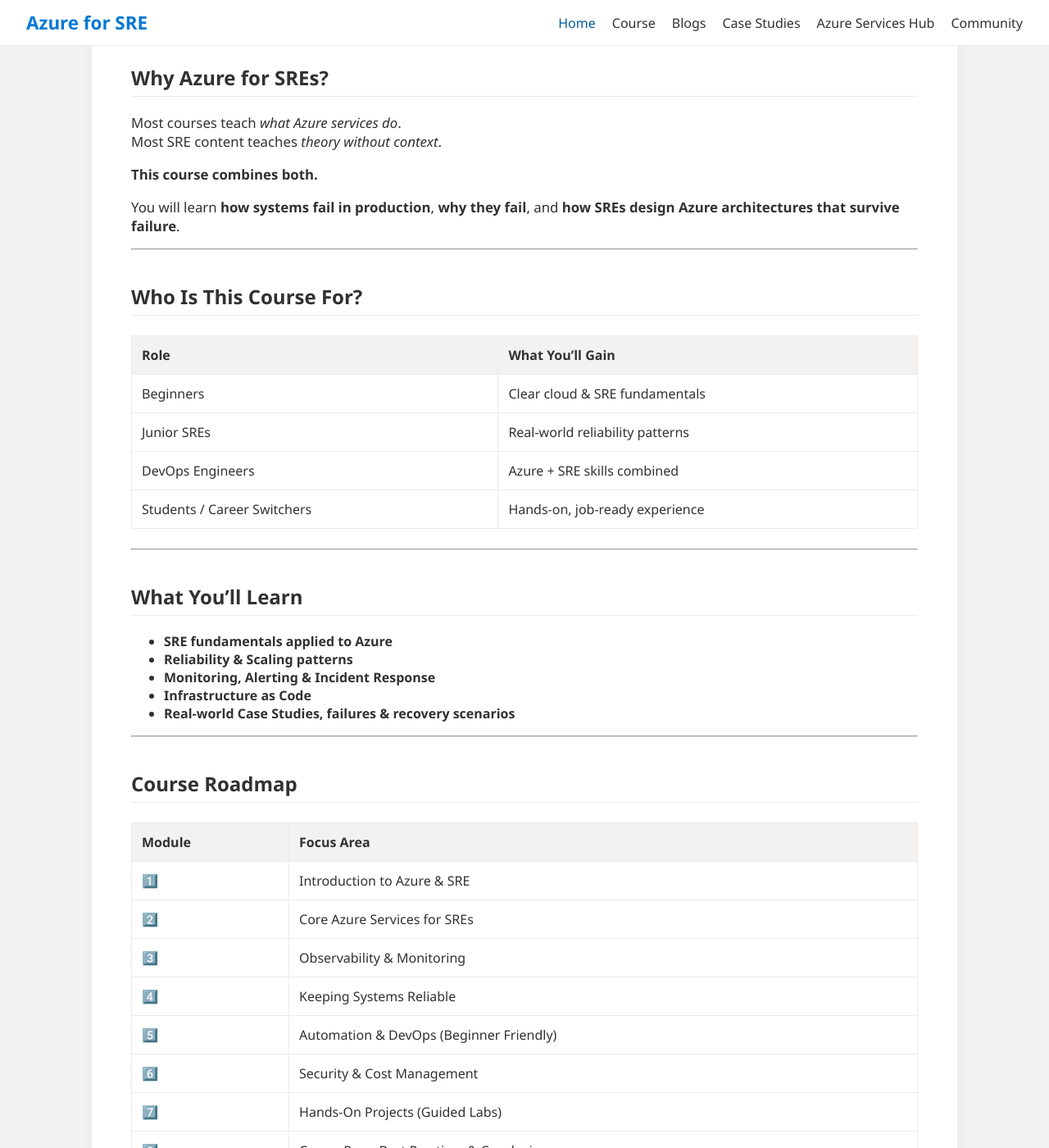
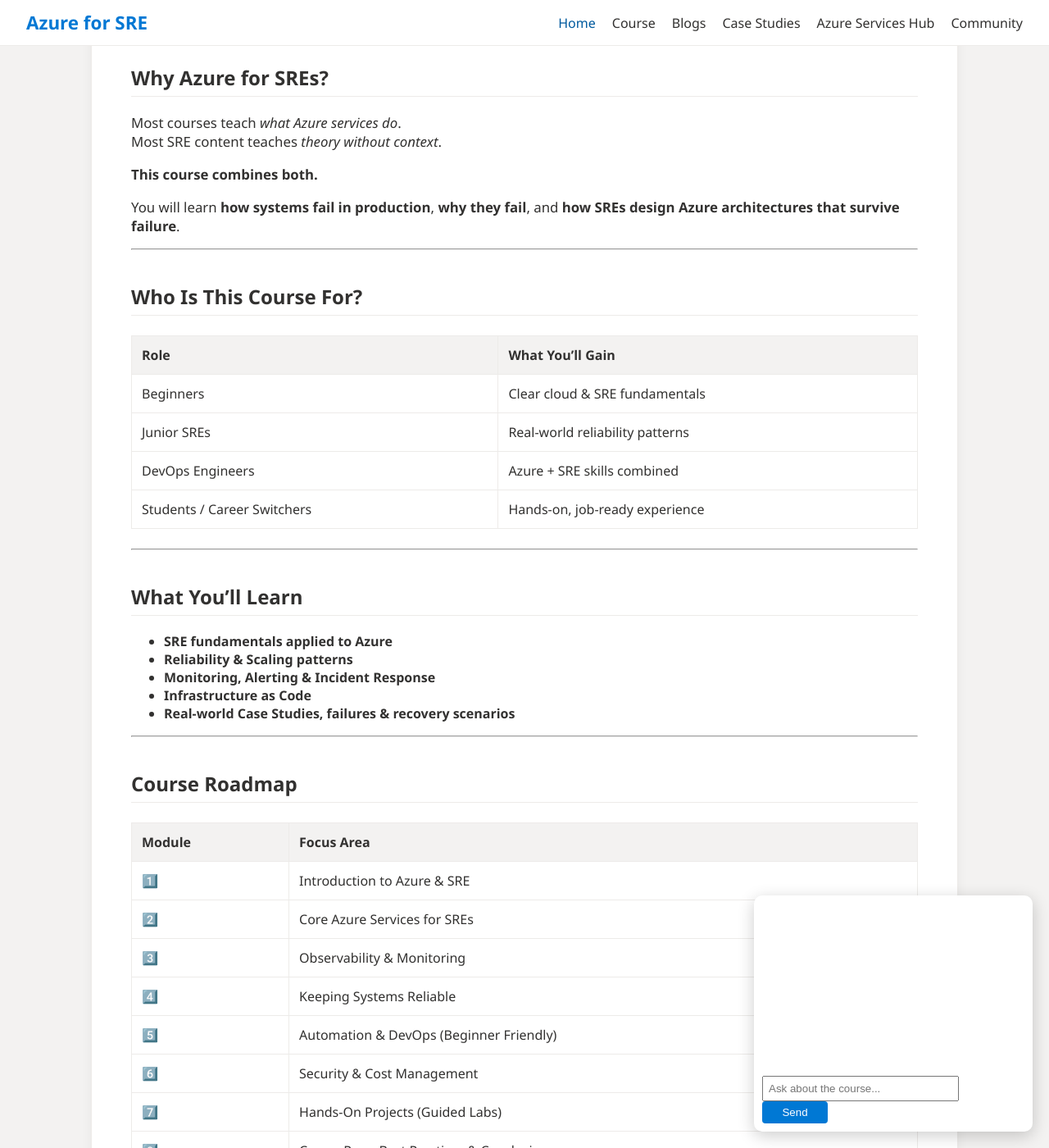
Before and after one commit to Abhiram-Mangde/Course-Azure-for-SREs, a Jekyll site: the page built from docs/index.md, in a window 1280 px wide and 1400 px high, scrolled down 330 px. Shown: the whole window at 82% size. Built offline with Jekyll 4.4.1, drawn with Linux system fonts in a browser that asks for light colours.

Commit message:
Add Chatbot to the website

```diff
--- a/docs/_layouts/page.html
+++ b/docs/_layouts/page.html
@@ -131,6 +131,61 @@
         font-size: 0.75rem;
       }
     }
+
+    /* ============================= */
+    /* CHATBOT */
+    /* ============================= */
+
+    .chat-container {
+      position: fixed;
+      bottom: 20px;
+      right: 20px;
+      width: 320px;
+      background: white;
+      border-radius: 10px;
+      padding: 10px;
+      box-shadow: 0 5px 20px rgba(0,0,0,0.2);
+      font-family: Arial, sans-serif;
+      z-index: 9999;
+    }
+
+    .chat-box {
+      height: 200px;
+      overflow-y: auto;
+      margin-bottom: 10px;
+      font-size: 14px;
+    }
+
+    .user-msg {
+      text-align: right;
+      background: #0078D4;
+      color: white;
+      padding: 6px;
+      margin: 5px;
+      border-radius: 6px;
+    }
+
+    .bot-msg {
+      text-align: left;
+      background: #f1f1f1;
+      padding: 6px;
+      margin: 5px;
+      border-radius: 6px;
+    }
+
+    .chat-container input {
+      width: 70%;
+      padding: 6px;
+    }
+
+    .chat-container button {
+      width: 25%;
+      padding: 6px;
+      background: #0078D4;
+      color: white;
+      border: none;
+      border-radius: 4px;
+    }
   </style>
 
   {{ site.head }}
@@ -189,5 +244,13 @@
     });
   </script>
 
+  <div class="chat-container">
+  <div id="chatBox" class="chat-box"></div>
+  <input type="text" id="userInput" placeholder="Ask about the course..." />
+  <button onclick="sendMessage()">Send</button>
+  </div>
+
+  <script src="{{ '/chatbot.js' | relative_url }}"></script>
+
 </body>
 </html>
--- /dev/null
+++ b/docs/chatbot.js
@@ -0,0 +1,55 @@
+const faqs = [
+  {
+    keywords: ["what is this course", "about this course", "course overview"],
+    answer: "This course is designed for aspiring and junior SREs who want to master Azure fundamentals and SRE best practices with hands-on projects."
+  },
+  {
+    keywords: ["who should take", "target audience"],
+    answer: "Beginners in cloud, junior SREs, DevOps engineers, students, and IT professionals."
+  },
+  {
+    keywords: ["prerequisites", "requirements"],
+    answer: "No prior cloud or SRE experience required. Basic IT knowledge is optional."
+  },
+  {
+    keywords: ["modules", "course structure"],
+    answer: "There are 8 modules covering Azure basics, monitoring, reliability, automation, security, projects, and career prep."
+  },
+  {
+    keywords: ["certifications"],
+    answer: "Recommended certifications: AZ-900, AZ-104, AZ-400, and CKA/AKS."
+  }
+];
+
+function getBotResponse(input) {
+  input = input.toLowerCase();
+
+  for (let faq of faqs) {
+    for (let keyword of faq.keywords) {
+      if (input.includes(keyword)) {
+        return faq.answer;
+      }
+    }
+  }
+
+  return "I couldn't find that in the FAQs. Try asking about modules, prerequisites, or certifications.";
+}
+
+function sendMessage() {
+  const inputField = document.getElementById("userInput");
+  const chatBox = document.getElementById("chatBox");
+
+  const userText = inputField.value;
+  if (!userText.trim()) return;
+
+  chatBox.innerHTML += `<div class="user-msg">${userText}</div>`;
+
+  const botResponse = getBotResponse(userText);
+
+  setTimeout(() => {
+    chatBox.innerHTML += `<div class="bot-msg">${botResponse}</div>`;
+    chatBox.scrollTop = chatBox.scrollHeight;
+  }, 400);
+
+  inputField.value = "";
+}
```
